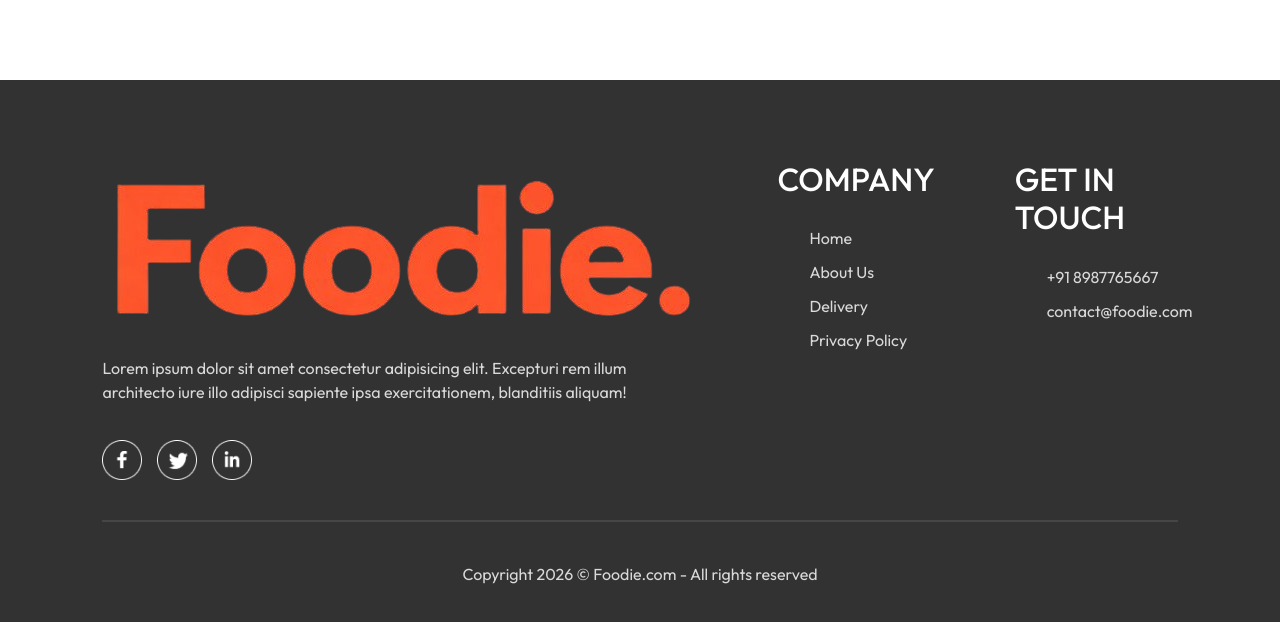
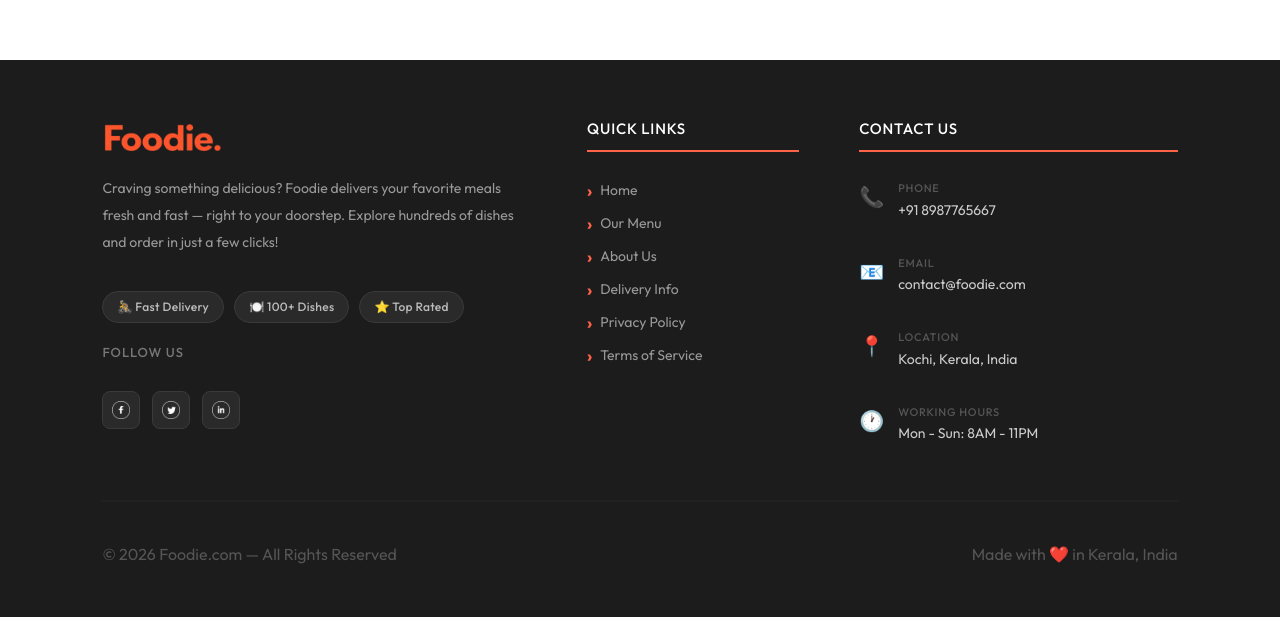
Before and after one commit to Sreeja-s6/food-delivery-app, a React (Vite) app in the folder client/: page /my-orders in a window 1280 px wide. Shown: the part 890-1512 px from the top of the page. Built offline with nearby package versions, Linux system fonts and the light colour scheme; no server answers.

Commit message:
final UI updates - footer, navbar, dark mode

```diff
--- a/client/src/components/Footer/Footer.css
+++ b/client/src/components/Footer/Footer.css
@@ -1,59 +1,272 @@
 .footer {
-    color: #d9d9d9;
-    background-color: #323232;
+    background-color: #1c1c1c;
+    color: #c0c0c0;
     display: flex;
     flex-direction: column;
-    align-items: center;
-    gap: 20px;
-    padding: 20px 8vw;
-    padding-top: 80px;
-    margin-top: 100px;
+    gap: 40px;
+    padding: 60px 8vw 25px;
+    margin-top: 80px;
 }
 
+/* ===== GRID ===== */
 .footer-content {
     width: 100%;
     display: grid;
-    grid-template-columns: 2fr 1fr 1fr;
-    gap: 80px;
+    grid-template-columns: 2fr 1fr 1.5fr;
+    gap: 60px;
 }
 
-.footer-content-left, .footer-content-right, .footer-content-center {
+.footer-content-left,
+.footer-content-center,
+.footer-content-right {
     display: flex;
     flex-direction: column;
-    align-items: start;
     gap: 20px;
 }
 
-.footer-content-left li, .footer-content-right li, .footer-content-center li {
-    list-style: none;
-    margin-bottom: 10px;
-    cursor: pointer;
+/* ===== LOGO ===== */
+.footer-logo {
+    width: 120px;
 }
 
-.footer-content-right h2, .footer-content-center h2 {
-    color: white;
+/* ===== DESCRIPTION ===== */
+.footer-desc {
+    font-size: 14px;
+    line-height: 1.9;
+    color: #999;
+    font-weight: 400;
 }
 
-.footer-social-icons img {
-    width: 40px;
-    margin-right: 15px;
+/* ===== BADGES ===== */
+.footer-badges {
+    display: flex;
+    flex-wrap: wrap;
+    gap: 10px;
 }
 
-.footer hr {
+.footer-badge {
+    background: #2a2a2a;
+    border: 1px solid #3a3a3a;
+    color: #bbb;
+    padding: 6px 14px;
+    border-radius: 20px;
+    font-size: 12px;
+    font-weight: 500;
+    letter-spacing: 0.3px;
+}
+
+/* ===== SOCIAL ICONS ===== */
+.footer-social {
+    display: flex;
+    flex-direction: column;
+    gap: 12px;
+}
+
+.social-title {
+    font-size: 13px;
+    color: #777;
+    text-transform: uppercase;
+    letter-spacing: 1px;
+    font-weight: 500;
+}
+
+.footer-social-icons {
+    display: flex;
+    gap: 12px;
+}
+
+.social-link {
+    display: flex;
+    align-items: center;
+    justify-content: center;
+    width: 38px;
+    height: 38px;
+    border-radius: 8px;
+    transition: 0.3s;
+    background: #2a2a2a;
+    border: 1px solid #3a3a3a;
+}
+
+.social-link img {
+    width: 18px;
+    height: 18px;
+    object-fit: contain;
+}
+
+.social-link.facebook:hover {
+    background: #1877f2;
+    border-color: #1877f2;
+    transform: translateY(-3px);
+}
+
+.social-link.twitter:hover {
+    background: #1da1f2;
+    border-color: #1da1f2;
+    transform: translateY(-3px);
+}
+
+.social-link.linkedin:hover {
+    background: #0a66c2;
+    border-color: #0a66c2;
+    transform: translateY(-3px);
+}
+
+/* ===== HEADINGS ===== */
+.footer-content-center h2,
+.footer-content-right h2 {
+    color: white;
+    font-size: 15px;
+    font-weight: 500;
+    letter-spacing: 0.8px;
+    text-transform: uppercase;
+    padding-bottom: 12px;
+    border-bottom: 2px solid tomato;
+    display: inline-block;
+}
+
+/* ===== LINKS ===== */
+.footer-content-center ul {
+    display: flex;
+    flex-direction: column;
+    gap: 12px;
+    padding: 0;
+    margin: 0;
+}
+
+.footer-content-center li {
+    list-style: none;
+    font-size: 14px;
+}
+
+.footer-content-center li a {
+    color: #999 !important;
+    text-decoration: none !important;
+    transition: 0.2s;
+    display: flex;
+    align-items: center;
+    gap: 8px;
+    font-weight: 400;
+}
+
+.footer-content-center li a::before {
+    content: "›";
+    color: tomato;
+    font-size: 18px;
+    font-weight: bold;
+    line-height: 1;
+}
+
+.footer-content-center li a:hover {
+    color: tomato !important;
+    padding-left: 4px;
+}
+
+/* ===== CONTACT ===== */
+.footer-contact-list {
+    display: flex;
+    flex-direction: column;
+    gap: 18px;
+}
+
+.footer-contact-item {
+    display: flex;
+    align-items: flex-start;
+    gap: 14px;
+}
+
+.contact-icon {
+    font-size: 20px;
+    margin-top: 2px;
+    min-width: 24px;
+}
+
+.contact-label {
+    font-size: 11px;
+    color: #555;
+    text-transform: uppercase;
+    letter-spacing: 0.8px;
+    margin-bottom: 3px;
+    font-weight: 500;
+}
+
+.contact-value {
+    font-size: 14px;
+    color: #ccc;
+    font-weight: 400;
+}
+
+/* ===== HR ===== */
+.footer-hr {
     width: 100%;
     height: 2px;
-    margin: 20px;
-    background-color: grey;
+    background-color: #333;
     border: none;
+    margin: 0;
 }
 
-@media (max-width:750px) {
+/* ===== BOTTOM ===== */
+.footer-bottom {
+    display: flex;
+    justify-content: space-between;
+    align-items: center;
+    flex-wrap: wrap;
+    gap: 10px;
+    padding-bottom: 10px;
+}
+
+.footer-copyright,
+.footer-made {
+    font-size: 16px;
+    color: #555;
+    font-weight: 400;
+}
+
+
+/* ===== RESPONSIVE ===== */
+@media (max-width: 1050px) {
     .footer-content {
-        display: flex;
-        flex-direction: column;
-        gap: 35px;
-    }
-    .footer-copyright {
-        text-align: center;
+        grid-template-columns: 1.5fr 1fr 1.5fr;
+        gap: 40px;
     }
 }
+
+@media (max-width: 768px) {
+    .footer {
+        padding: 40px 6vw 20px;
+        gap: 30px;
+    }
+
+    .footer-content {
+        grid-template-columns: 1fr 1fr;
+        gap: 30px;
+    }
+
+    .footer-content-left {
+        grid-column: 1 / -1;
+    }
+
+    .footer-desc {
+        font-size: 13px;
+    }
+}
+
+@media (max-width: 480px) {
+    .footer-content {
+        grid-template-columns: 1fr;
+        gap: 30px;
+    }
+
+    .footer-bottom {
+        flex-direction: column;
+        text-align: center;
+        align-items: center;
+    }
+
+    .footer-badges {
+        justify-content: center;
+    }
+
+    .footer-social-icons {
+        justify-content: center;
+    }
+}
--- a/client/src/components/Footer/Footer.jsx
+++ b/client/src/components/Footer/Footer.jsx
@@ -1,39 +1,103 @@
 import React from 'react'
 import './Footer.css'
 import { assets } from '../../assets/assets'
+import { Link } from 'react-router-dom'
 
 function Footer() {
   return (
     <div className='footer' id='footer'>
         <div className="footer-content">
+
+            {/* LEFT - Brand */}
             <div className="footer-content-left">
-                <img src={assets.logo3} alt="" />
-                <p>Lorem ipsum dolor sit amet consectetur adipisicing elit. Excepturi rem illum architecto iure illo adipisci sapiente ipsa exercitationem, blanditiis aliquam!</p>
-                <div className="footer-social-icons">
-                    <img src={assets.facebook_icon} alt="" />
-                    <img src={assets.twitter_icon} alt="" />
-                    <img src={assets.linkedin_icon} alt="" />
+                <img src={assets.logo3} alt="Foodie" className="footer-logo" />
+                <p className="footer-desc">
+                    Craving something delicious? Foodie delivers your favorite
+                    meals fresh and fast — right to your doorstep.
+                    Explore hundreds of dishes and order in just a few clicks!
+                </p>
+                <div className="footer-badges">
+                    <div className="footer-badge">🚴 Fast Delivery</div>
+                    <div className="footer-badge">🍽️ 100+ Dishes</div>
+                    <div className="footer-badge">⭐ Top Rated</div>
+                </div>
+                {/* SOCIAL MEDIA ICONS */}
+                <div className="footer-social">
+                    <p className="social-title">Follow Us</p>
+                    <div className="footer-social-icons">
+                        <a href="https://facebook.com" target="_blank" rel="noreferrer" className="social-link facebook">
+                            <img src={assets.facebook_icon} alt="Facebook" />
+                        </a>
+                        <a href="https://twitter.com" target="_blank" rel="noreferrer" className="social-link twitter">
+                            <img src={assets.twitter_icon} alt="Twitter" />
+                        </a>
+                        <a href="https://linkedin.com" target="_blank" rel="noreferrer" className="social-link linkedin">
+                            <img src={assets.linkedin_icon} alt="LinkedIn" />
+                        </a>
+                    </div>
                 </div>
             </div>
+
+            {/* CENTER - Links */}
             <div className="footer-content-center">
-                <h2>COMPANY</h2>
+                <h2>Quick Links</h2>
                 <ul>
-                    <li>Home</li>
-                    <li>About Us</li>
-                    <li>Delivery</li>
-                    <li>Privacy Policy</li>
+                    <li><Link to="/">Home</Link></li>
+                    <li><a href="#explore-menu">Our Menu</a></li>
+                    <li><a href="#footer">About Us</a></li>
+                    <li><a href="#footer">Delivery Info</a></li>
+                    <li><a href="#footer">Privacy Policy</a></li>
+                    <li><a href="#footer">Terms of Service</a></li>
                 </ul>
             </div>
+
+            {/* RIGHT - Contact */}
             <div className="footer-content-right">
-                <h2>GET IN TOUCH</h2>
-                <ul>
-                    <li>+91 8987765667</li>
-                    <li>contact@foodie.com</li>
-                </ul>
+                <h2>Contact Us</h2>
+                <div className="footer-contact-list">
+                    <div className="footer-contact-item">
+                        <span className="contact-icon">📞</span>
+                        <div>
+                            <p className="contact-label">Phone</p>
+                            <p className="contact-value">+91 8987765667</p>
+                        </div>
+                    </div>
+                    <div className="footer-contact-item">
+                        <span className="contact-icon">📧</span>
+                        <div>
+                            <p className="contact-label">Email</p>
+                            <p className="contact-value">contact@foodie.com</p>
+                        </div>
+                    </div>
+                    <div className="footer-contact-item">
+                        <span className="contact-icon">📍</span>
+                        <div>
+                            <p className="contact-label">Location</p>
+                            <p className="contact-value">Kochi, Kerala, India</p>
+                        </div>
+                    </div>
+                    <div className="footer-contact-item">
+                        <span className="contact-icon">🕐</span>
+                        <div>
+                            <p className="contact-label">Working Hours</p>
+                            <p className="contact-value">Mon - Sun: 8AM - 11PM</p>
+                        </div>
+                    </div>
+                </div>
             </div>
+
         </div>
-        <hr />
-        <p className="footer-copyright">Copyright 2026 &copy; Foodie.com - All rights reserved</p>
+
+        <hr className="footer-hr" />
+
+        <div className="footer-bottom">
+            <p className="footer-copyright">
+                © 2026 Foodie.com — All Rights Reserved
+            </p>
+            <p className="footer-made">
+                Made with ❤️ in Kerala, India
+            </p>
+        </div>
     </div>
   )
 }
--- a/client/src/components/Navbar/Navbar.jsx
+++ b/client/src/components/Navbar/Navbar.jsx
@@ -42,8 +42,8 @@ const Navbar = ({ setShowLogin }) => {
                 <ul className="navbar-menu">
                     <Link to='/' onClick={() => setMenu("Home")} className={menu === "Home" ? "active" : ""}>Home</Link>
                     <a href='#explore-menu' onClick={() => setMenu("Menu")} className={menu === "Menu" ? "active" : ""}>Menu</a>
-                    <a href='#' onClick={() => setMenu("About")} className={menu === "About" ? "active" : ""}>About</a>
-                    <a href='#' onClick={() => setMenu("Contact")} className={menu === "Contact" ? "active" : ""}>Contact</a>
+                    <a href='#footer' onClick={() => setMenu("About")} className={menu === "About" ? "active" : ""}>About</a>
+                    <a href='#footer' onClick={() => setMenu("Contact")} className={menu === "Contact" ? "active" : ""}>Contact</a>
                 </ul>
 
                 <div className="navbar-right">
@@ -97,8 +97,8 @@ const Navbar = ({ setShowLogin }) => {
                 <div className={`mobile-menu ${darkMode ? "dark" : ""}`}>
                     <Link to='/' onClick={() => handleMenuClick("Home")} className={menu === "Home" ? "active" : ""}>Home</Link>
                     <a href='#explore-menu' onClick={() => handleMenuClick("Menu")} className={menu === "Menu" ? "active" : ""}>Menu</a>
-                    <a href='#' onClick={() => handleMenuClick("About")} className={menu === "About" ? "active" : ""}>About</a>
-                    <a href='#' onClick={() => handleMenuClick("Contact")} className={menu === "Contact" ? "active" : ""}>Contact</a>
+                    <a href='#footer' onClick={() => handleMenuClick("About")} className={menu === "About" ? "active" : ""}>About</a>
+                    <a href='#footer' onClick={() => handleMenuClick("Contact")} className={menu === "Contact" ? "active" : ""}>Contact</a>
                 </div>
             )}
         </>
```
